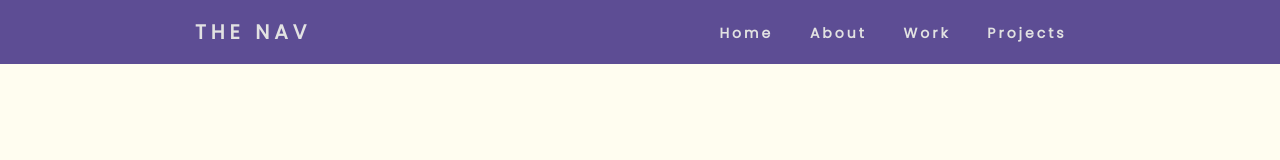
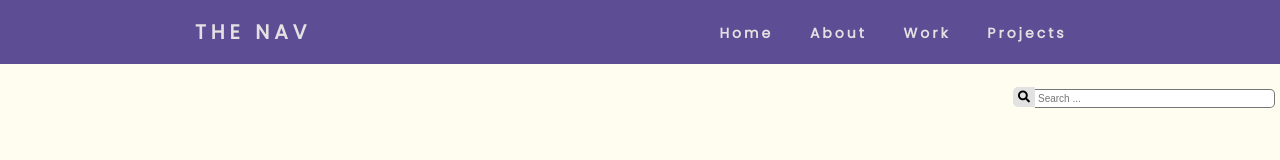
Before and after one commit to Otto87/HTML-Templates, a plain HTML site: page index.html in a window 1280 px wide. Drawn offline with Linux system fonts and the light colour scheme.

Commit message:
add search input in a section

```diff
--- a/index.html
+++ b/index.html
@@ -6,6 +6,7 @@
     <meta name="viewport" content="width=device-width, initial-scale=1.0">
     <link rel="stylesheet" href="style.css">
     <link href="https://fonts.googleapis.com/css2?family=Poppins" rel="stylesheet">
+    <link rel="stylesheet" href="https://pro.fontawesome.com/releases/v5.10.0/css/all.css" integrity="sha384-AYmEC3Yw5cVb3ZcuHtOA93w35dYTsvhLPVnYs9eStHfGJvOvKxVfELGroGkvsg+p" crossorigin="anonymous"/>
     <title>The Navs</title>
 </head>
 
@@ -26,6 +27,12 @@
             <div class="line3"></div>
         </div>
     </nav>
+    <section>
+        <div class="search-area">
+            <button type="submit"><i class="fa fa-search"></i></button>
+            <input type="text" class="search-text" placeholder="Search ...">
+        </div>
+    </section>
 
 </body>
 
--- a/style.css
+++ b/style.css
@@ -17,6 +17,44 @@ nav{
     /* background-color: #5d4945; */
     font-family: 'Poppins', sans-serif;
 }
+section{
+    display: flex;
+    flex-direction: column;
+    justify-content: space-around;
+    align-items: flex-end;
+    /* background-color: #5d4945; */
+    font-family: 'Poppins', sans-serif;
+    min-height: 8vh;
+    /* margin: 1px; */
+    padding: 5px;
+}
+
+
+.search-area button {
+    float: left;
+    padding: 3px 5px;
+    margin-top: 3px;
+    /* height: 5vh; */
+    /* margin-right: 0.15px; */
+    background: rgb(226, 226,226);
+    font-size: 12px;
+    border-radius: 5px 0px 0px 5px;
+    border: none;
+    cursor: pointer;
+  }
+.search-text{
+    border-style: solid;
+    border-width: 1px;
+    border-left-style: none;
+    width: 30vh;
+    border-radius: 0px 5px 5px 0px;
+    font-size: 10px;
+    padding: 3px;
+    margin-top: 3px;
+}
+.search-area button:hover {
+    background: #ccc;
+  }
 .logo{
     color: rgb(226, 226,226);
     text-transform: uppercase;
```
